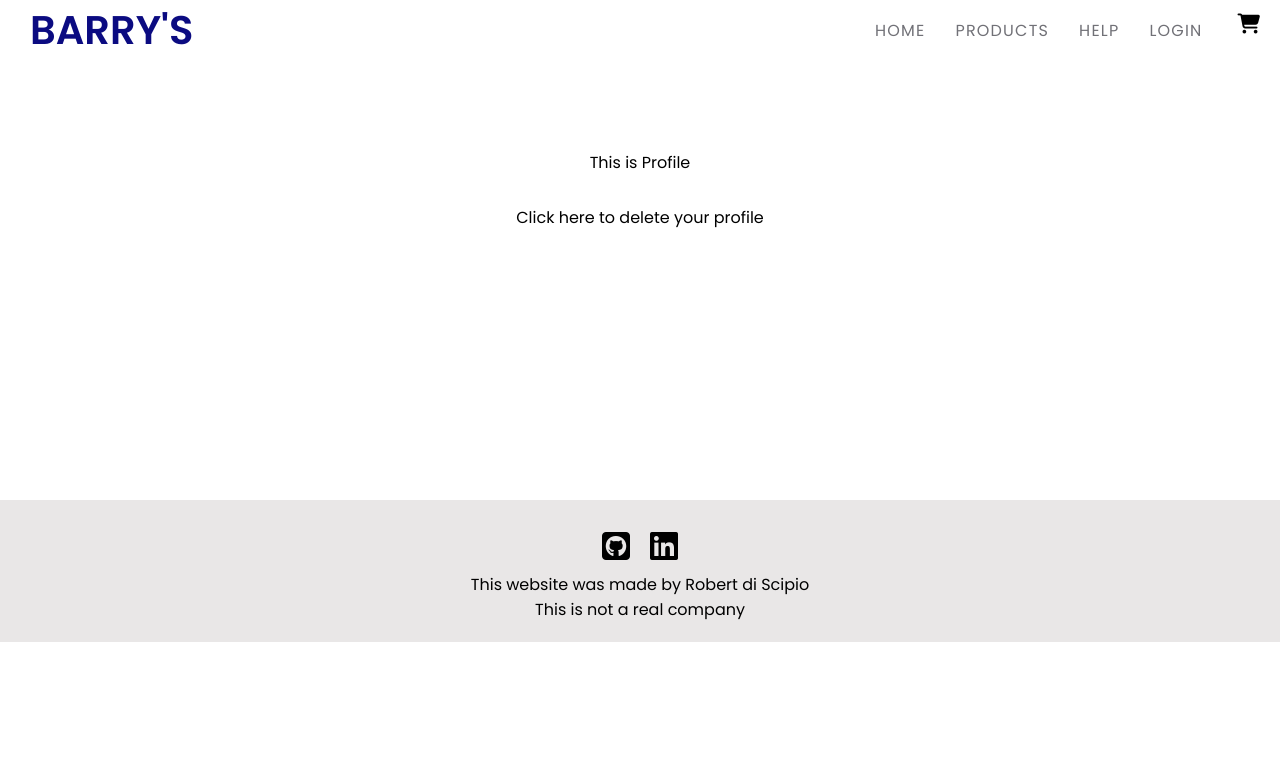
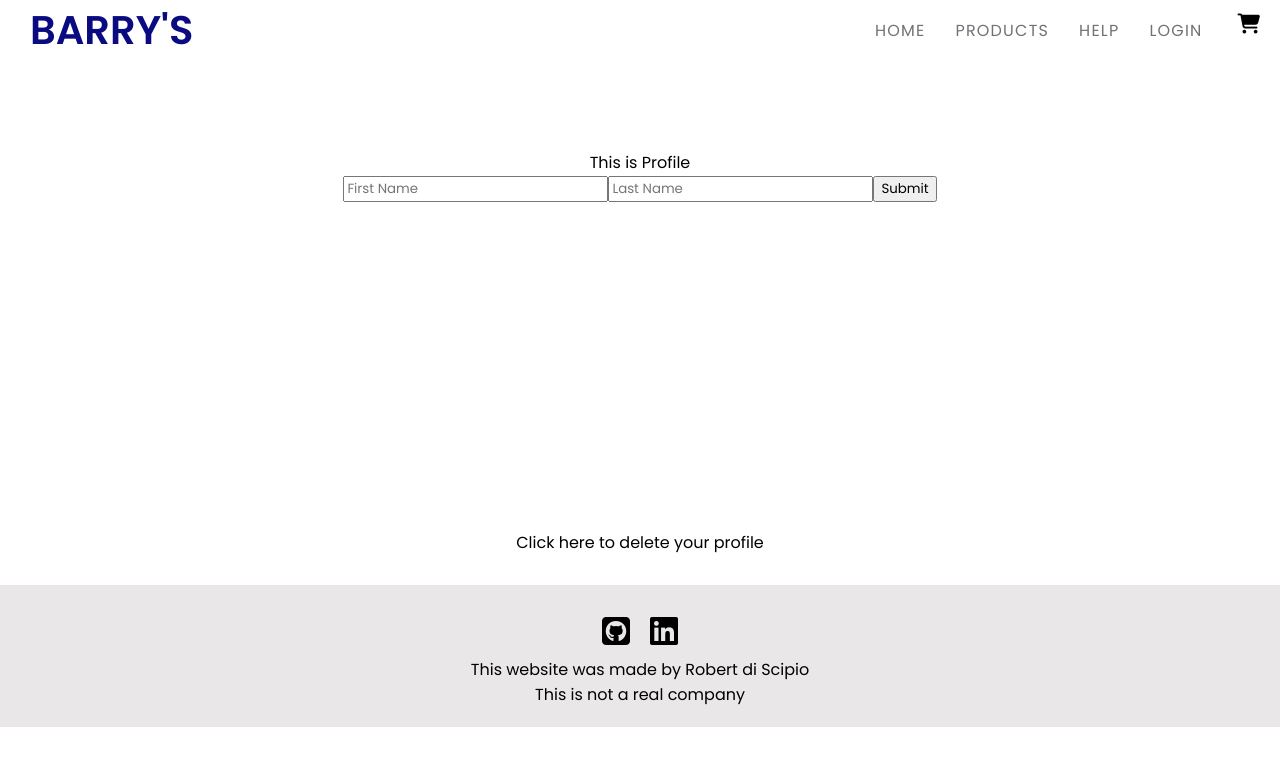
Before and after one commit to radiscipio/Project-4, a React (Create React App) app in the folder client/: page /Profile in a window 1280 px wide. Shown: the top 766 px of the page. Built offline with nearby package versions, Linux system fonts and the light colour scheme; no server answers.

Commit message:
Update Info

```diff
--- a/client/src/App.js
+++ b/client/src/App.js
@@ -15,6 +15,7 @@ import {
   loginUser,
   registerUser,
   verifyUser,
+  updateUser,
   destroyUser
 } from './services/api-helper';
 
@@ -29,11 +30,16 @@ class App extends React.Component {
     authFormLogin: {
       email: "",
       password: "",
+
     },
     authFormRegister: {
       email: "",
       password: "",
       password_confirmation: "",
+    },
+    updateInfo: {
+      first_name: "",
+      last_name: ""
     }
   };
 
@@ -71,6 +77,12 @@ class App extends React.Component {
       currentUser: null
     })
     this.props.history.push('/Login')
+  };
+
+  updateUserInfo = async (e) => {
+    e.preventDefault
+    await updateUser(this.state.currentUser.id, this.state.updateInfo);
+    this.setState({ updateInfo })
   };
 
   destroyUser = async (id) => {
@@ -132,9 +144,12 @@ class App extends React.Component {
 
           <Route path='/Profile' render={(props) => (
             <Profile
+              handleChange={this.handleChange}
               returningUser={this.props.authFormLogin}
               newUser={this.props.authFormRegister}
               destroyUser={this.destroyUser}
+              updateInfo={this.state.updateInfo}
+              updateUserInfo={this.updateUserInfo}
             />
           )} />
 
--- a/client/src/components/Profile/Profile.jsx
+++ b/client/src/components/Profile/Profile.jsx
@@ -6,9 +6,27 @@ function Profile(props) {
     <div>
       <div className='profile-container'>
         This is Profile
-        <div className='delete' onClick={props.destroyUser}>Click here to delete your profile</div>
+      <form onSubmit={props.updateUserInfo}>
+          <input
+            type='text'
+            name='first_name'
+            placeholder='First Name'
+            value={props.updateInfo.first_name}
+            onChange={(e) => props.handleChange(e, 'updateInfo')}
+            />
+          <input
+            type='text'
+            name='last_name'
+            placeholder='Last Name'
+            onChange={(e) => props.handleChange(e, 'updateInfo')}
+            value={props.updateInfo.last_name}
+          />
+          <button>Submit</button>
+        </form>
       </div>
+      <div className='delete' onClick={props.destroyUser}>Click here to delete your profile</div>
     </div>
+
   )
 }
 
--- a/client/src/services/api-helper.js
+++ b/client/src/services/api-helper.js
@@ -32,6 +32,11 @@ export const verifyUser = async () => {
   return false
 }
 
+export const updateUser = async (id, updateData) => {
+  const resp = await api.put(`/users/${id}`, updateData);
+  return resp.data
+}
+
 export const destroyUser = async (id) => {
   try {
     const resp = await api.delete(`/users/${id}`)
```
Also changed, not shown: 1 other file (tests, documents, lock files or other folders).
